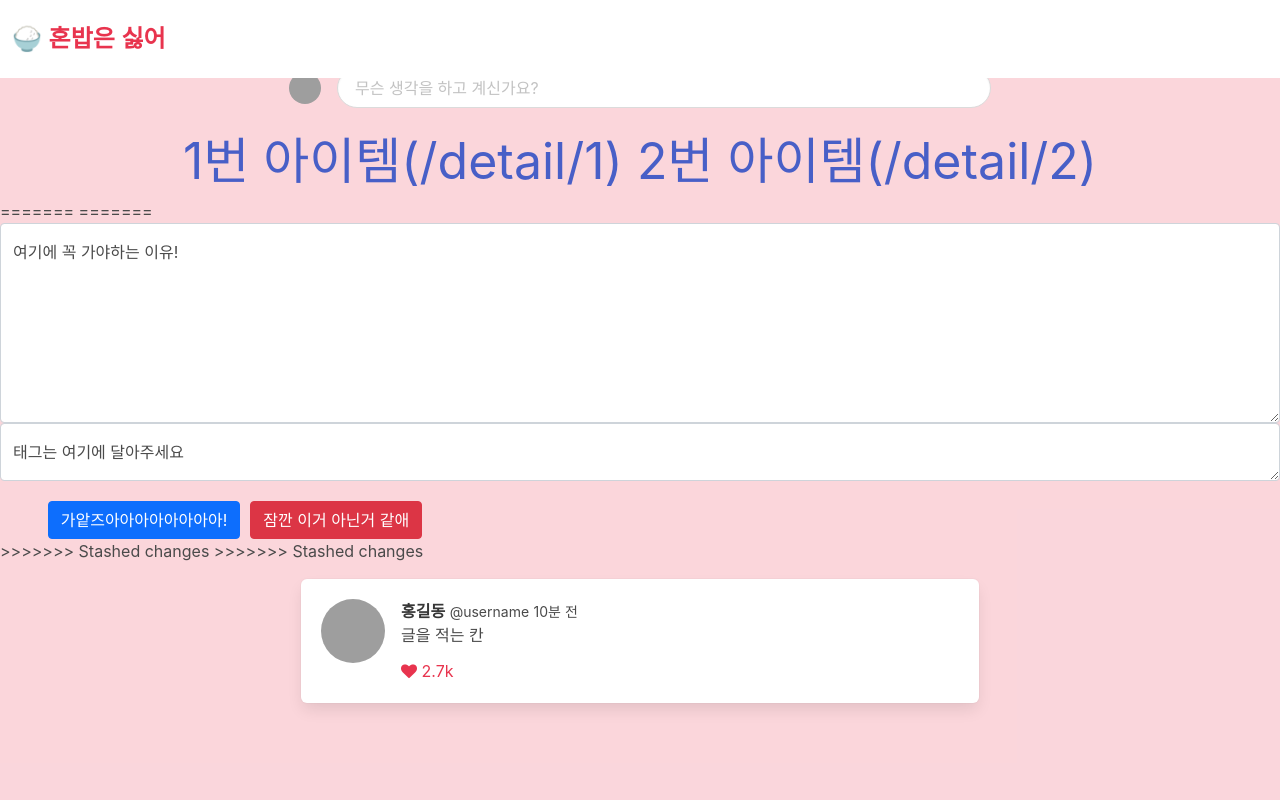
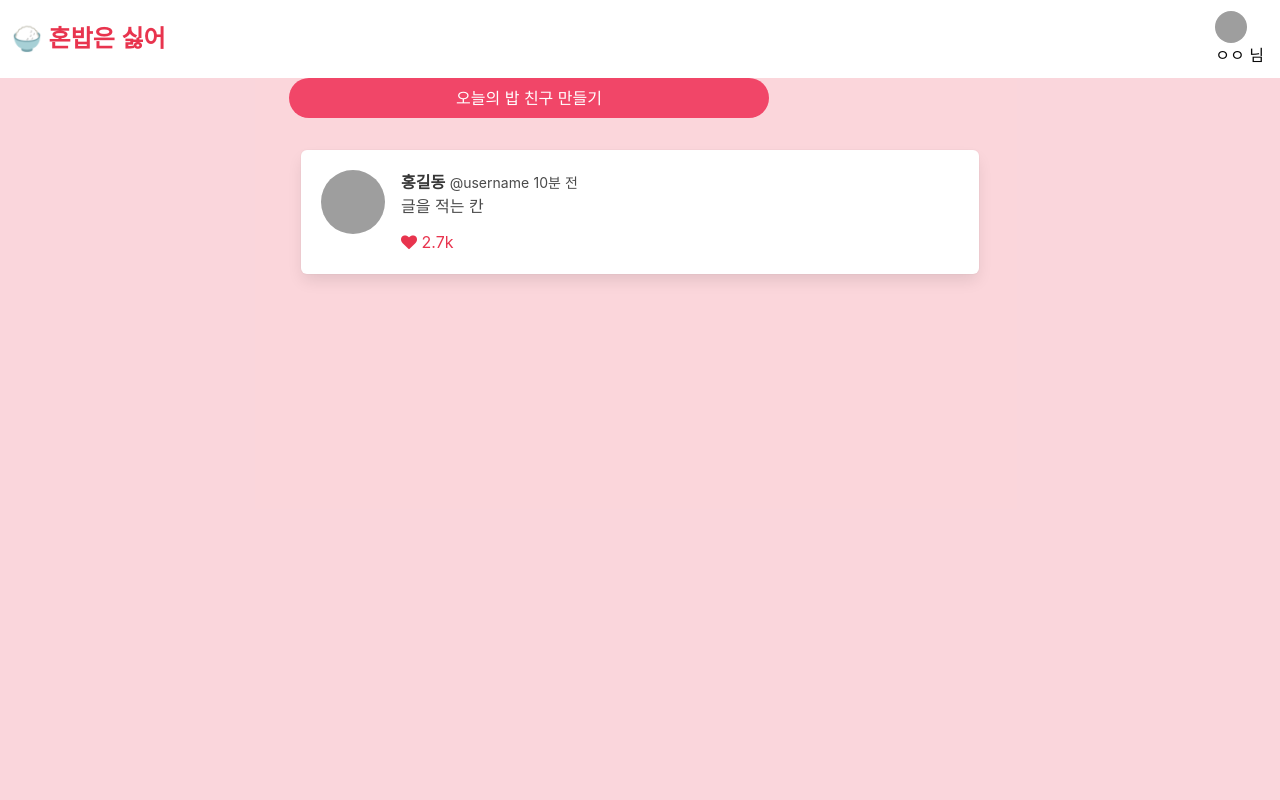
Before and after one commit to Luwin-Seo/No-Honbop, a Flask app: template templates/index.html in a window 1280 px wide. Run offline with Flask 2, Linux system fonts and the light colour scheme; the template is opened without the code that fills it: most values are stand-ins (such as "Sample title", 1, 10 or a date in 2020); grey boxes are pictures that could not be loaded.

Commit message:
메인 페이지 ui 조금 수정했습니다

```diff
--- a/templates/index.html
+++ b/templates/index.html
@@ -109,19 +109,26 @@
                     style="font-family: 'Stylish', sans-serif;font-size: larger;">🍚 혼밥은 싫어</strong>
         </a>
     </div>
+    <figure class="media-left" style="align-self: center">
+        <a class="image is-32x32" href="/user/{{ user_info.username }}">
+            <img class="is-rounded" src="{{ url_for('static', filename=user_info.profile_pic_real) }}">
+        </a>
+        ㅇㅇ 님
+    </figure>
 </nav>
 <section class="section">
     <article class="media">
-        <figure class="media-left" style="align-self: center">
-            <a class="image is-32x32" href="/user/{{ user_info.username }}">
-                <img class="is-rounded" src="{{ url_for('static', filename=user_info.profile_pic_real) }}">
-            </a>
-        </figure>
+{#        <figure class="media-left" style="align-self: center">#}
+{#            <a class="image is-32x32" href="/user/{{ user_info.username }}">#}
+{#                <img class="is-rounded" src="{{ url_for('static', filename=user_info.profile_pic_real) }}">#}
+{#            </a>#}
+{#        </figure>#}
         <div class="media-content">
             <div class="field">
                 <p class="control">
-                    <input id="input-post" class="input is-rounded" placeholder="무슨 생각을 하고 계신가요?"
-                           onclick='$("#modal-post").addClass("is-active")'></p>
+                    <button class="button is-danger is-rounded" id="input-post"
+                           onclick='$("#modal-post").addClass("is-active")'>오늘의 밥 친구 만들기</button>
+                </p>
             </div>
         </div>
     </article>
@@ -199,31 +206,10 @@
                     <button onclick="posting()" type="button" class="btn btn-primary">가앝즈아아아아아아아아!</button>
                     <button type="button" class="btn btn-danger" id="stop">잠깐 이거 아닌거 같애</button>
                 </div>
-<<<<<<< Updated upstream
-            </div>
-<<<<<<< Updated upstream
-        </section>
-        <div style="font-size:50px; text-align:center">
-          <a href='detail/1'>1번 아이템(/detail/1)</a>
-          <a href='detail/2'>2번 아이템(/detail/2)</a>
-        </div>
-=======
-=======
-                <div class="form-floating">
-        <textarea class="form-control" placeholder="여기에 꼭 가야하는 이유!" id="desc"
-                  style="height: 200px"></textarea>
-                    <label for="comment">여기에 꼭 가야하는 이유!</label>
                 </div>
-                <div class="form-floating">
-                    <textarea class="form-control" placeholder="태그 달기" id="tag"></textarea>
-                    <label for="floatingTextarea">태그는 여기에 달아주세요</label>
-                </div>
-                <div class="btnset">
-                    <button onclick="posting()" type="button" class="btn btn-primary">가앝즈아아아아아아아아!</button>
-                    <button type="button" class="btn btn-danger" id="stop">잠깐 이거 아닌거 같애</button>
-                </div>
-            </div>
->>>>>>> Stashed changes
+               </div>
+               </div>
+            </section>
         </div>
     </div>
     <button class="modal-close is-large" aria-label="close"
@@ -231,7 +217,7 @@
     </div>
 </section>
 
->>>>>>> Stashed changes
+
 {#        포스팅된 데이터 불러오는 곳#}
 <section class="section">
     <div id="post-box" class="container">
```
